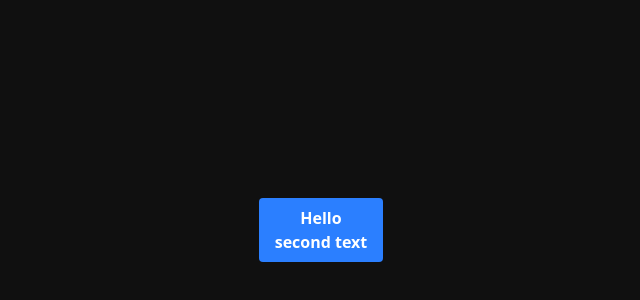
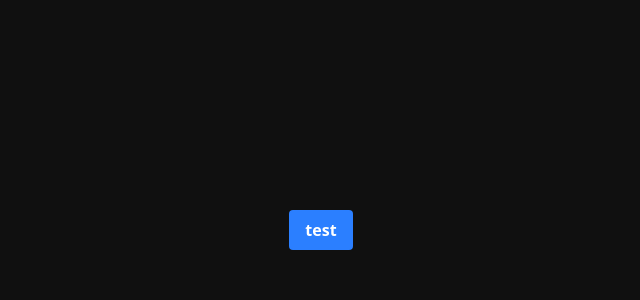
Before and after one commit to PC-Techdeveloper/typescript-react-next-basics, a Next.js app: page / in a window 1280 px wide. Shown: the part 170-470 px from the top of the page, without its empty margins (319-959 px from the left). Built offline with nearby package versions, Linux system fonts and the light colour scheme.

Commit message:
record types, union types, css properties, destructuring

```diff
--- a/app/page.tsx
+++ b/app/page.tsx
@@ -1,8 +1,29 @@
+//union types
+type Color = 'red' | 'blue' | 'green' | 'yellow' | 'purple'
+//props
 type ButtonProps = {
   text: string
   subtitle?: string
-  color?: string
+  color?: Color
+  backgroundColor?: Color
 }
+
+//arrays
+type ButtonArrayProps = {
+  padding: [number, number, number]
+}
+
+//css properties: propiedades de CSS
+type ButtonCSSProps = {
+  style: React.CSSProperties
+}
+
+//record types
+type UserAges = {
+  userAges: Record<'Alice' | 'Bob' | 'Jose', number>
+}
+
+//type functions
 
 /*
 const Button: React.FC<ButtonProps> = (props) => {
@@ -14,23 +35,20 @@ const Button: React.FC<ButtonProps> = (props) => {
 }
 */
 
-function Button(props: ButtonProps) {
-  const { text, subtitle, color } = props
-
-  return (
-    <button>
-      {text}
-      <br />
-      {subtitle}
-      <br />
-    </button>
-  )
+function Button({}: UserAges) {
+  return <button>test</button>
 }
 
-const Page = () => {
+function Page() {
   return (
     <div>
-      <Button text="Hello" subtitle="second text" color="red" />
+      <Button
+        userAges={{
+          Alice: 20,
+          Bob: 30,
+          Jose: 40,
+        }}
+      />
     </div>
   )
 }
```
